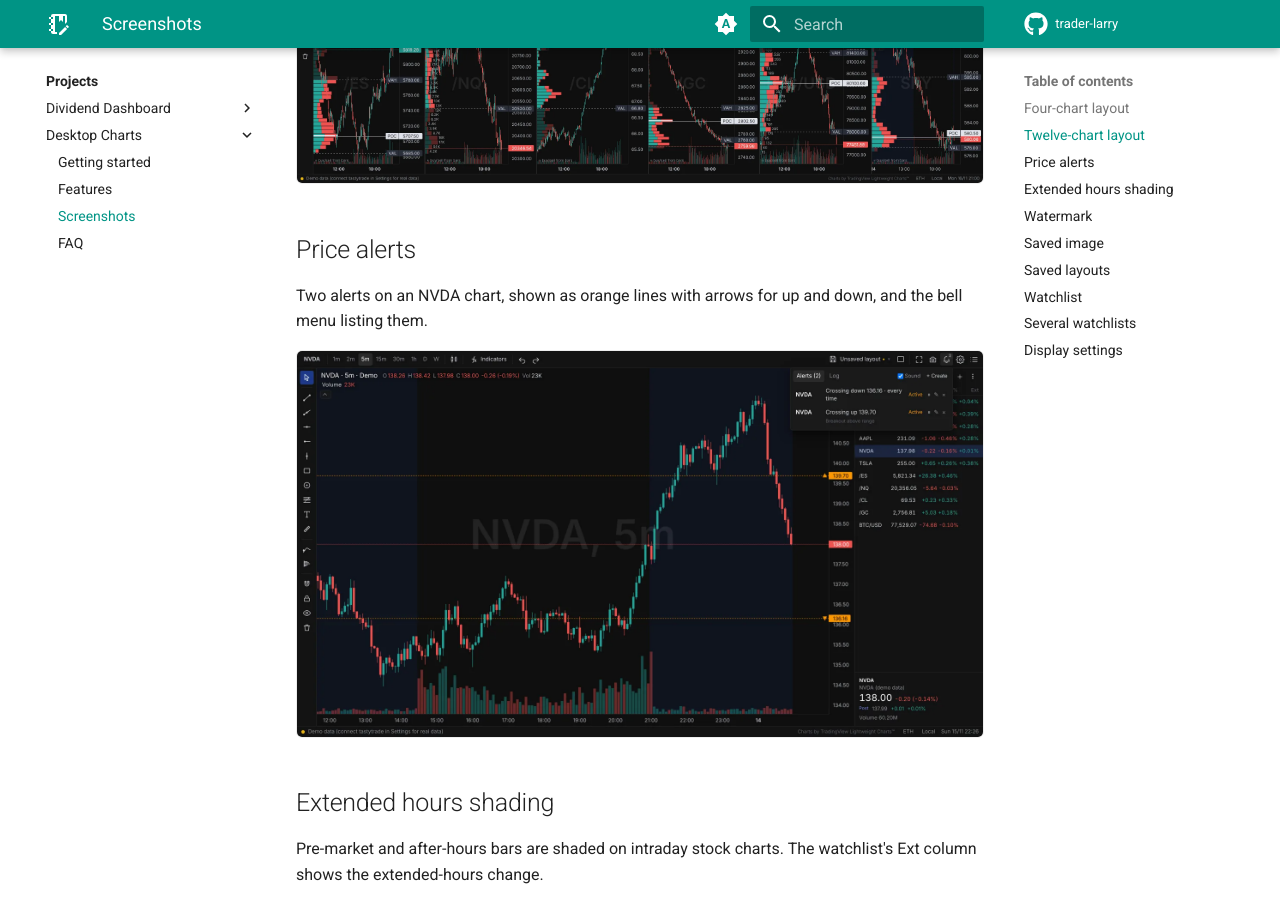
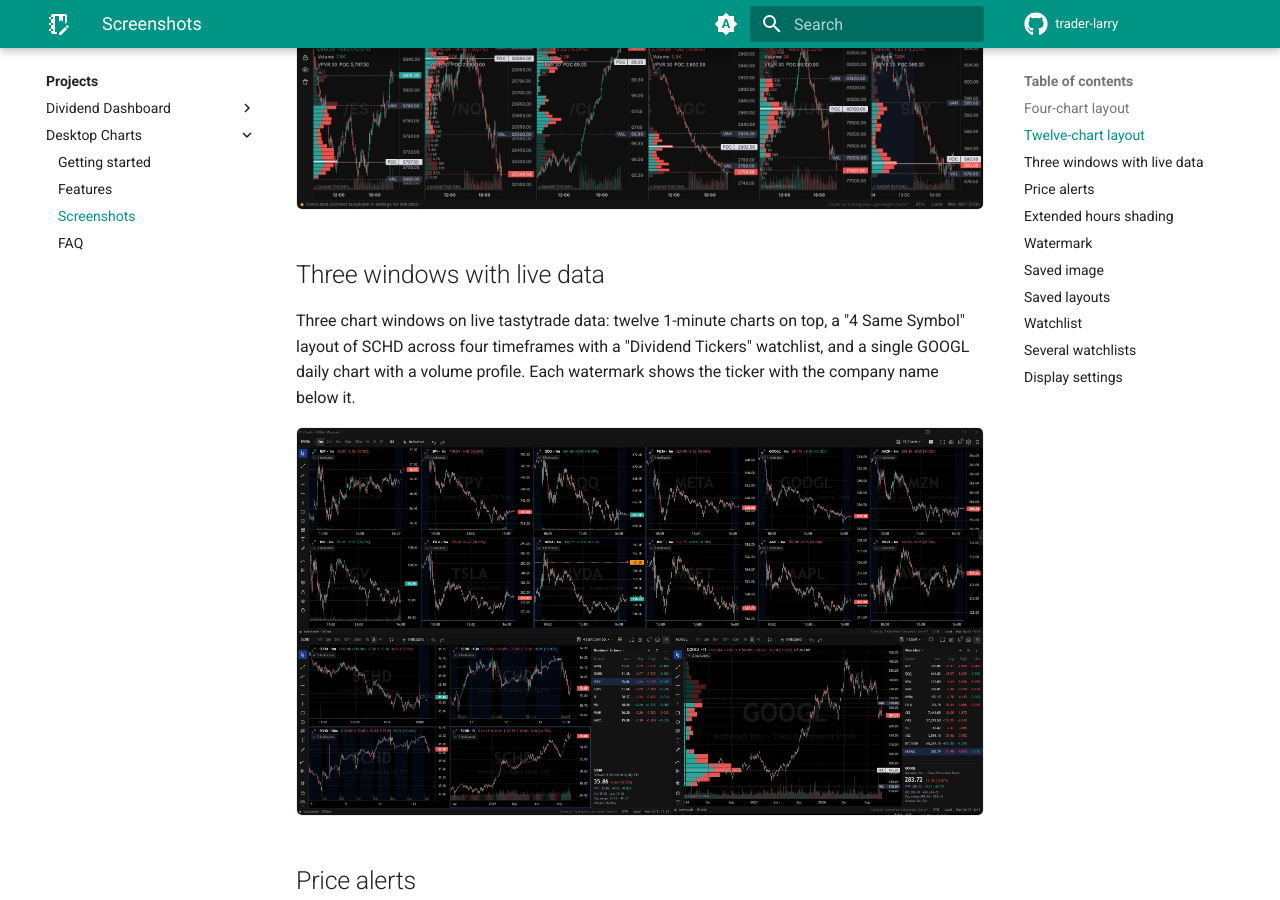
Before and after one commit to trader-larry/trader-larry.github.io, an MkDocs documentation site: the page built from docs/projects/desktop-charts/screenshots.md, in a window 1280 px wide and 900 px high, scrolled down 1171 px. Built offline with MkDocs 1.6.1 and Material for MkDocs 9.7.7, drawn with Linux system fonts in a browser that asks for light colours; some of the changed text lies outside the part shown.

Commit message:
Desktop Charts: add Larry's three-window screenshot (live data)
Co-Authored-By: Claude Opus 5.5 <noreply@anthropic.com>
Claude-Session: https://claude.ai/code/session_01VvQfTPwUfWJC8Cpg6RXoA1

```diff
--- a/docs/projects/desktop-charts/screenshots.md
+++ b/docs/projects/desktop-charts/screenshots.md
@@ -1,6 +1,7 @@
 # Screenshots
 
-All screenshots use the built-in demo data, so the prices are synthetic.
+Most screenshots use the built-in demo data, so the prices are synthetic. The
+three-window screenshot shows live tastytrade data.
 
 ## Four-chart layout
 
@@ -16,6 +17,15 @@ Twelve 5-minute charts in the 6 × 2 layout, with the watchlist hidden to give
 the charts more room.
 
 ![Twelve 5-minute charts in a 6 × 2 layout with volume profiles and the watchlist hidden](../../assets/images/desktop-charts/9-layout-12.webp){ .screenshot loading=lazy }
+
+## Three windows with live data
+
+Three chart windows on live tastytrade data: twelve 1-minute charts on top, a
+"4 Same Symbol" layout of SCHD across four timeframes with a "Dividend Tickers"
+watchlist, and a single GOOGL daily chart with a volume profile. Each watermark
+shows the ticker with the company name below it.
+
+![Three Desktop Charts windows: twelve 1-minute charts, four SCHD charts on different timeframes with a dividend watchlist, and a GOOGL daily chart with a volume profile](../../assets/images/desktop-charts/11-three-windows.webp){ .screenshot loading=lazy }
 
 ## Price alerts
 
```
Also changed, not shown: docs/projects/desktop-charts/features.md (+2 -0 lines), docs/assets/images/desktop-charts/11-three-windows.webp (added).
